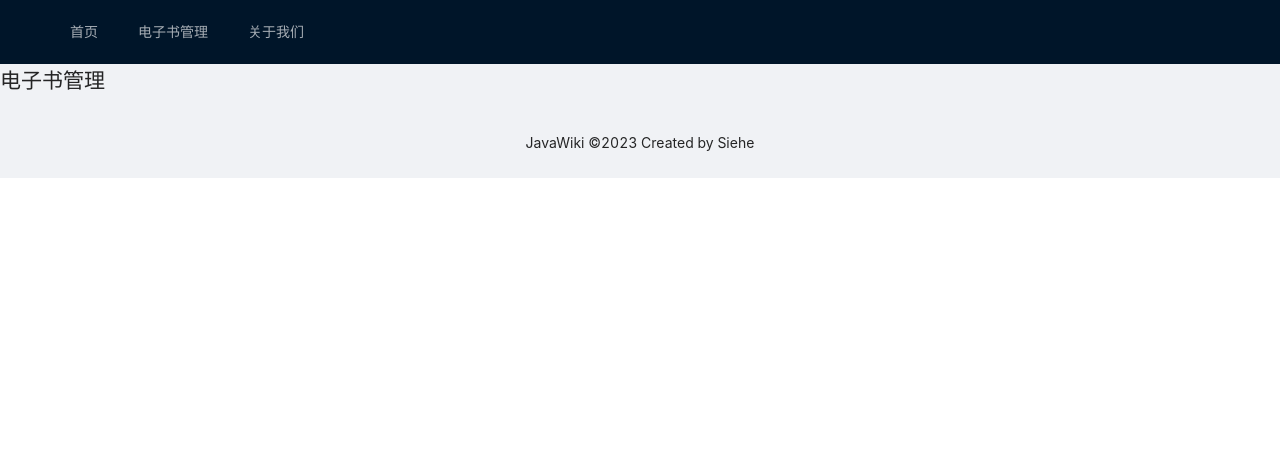
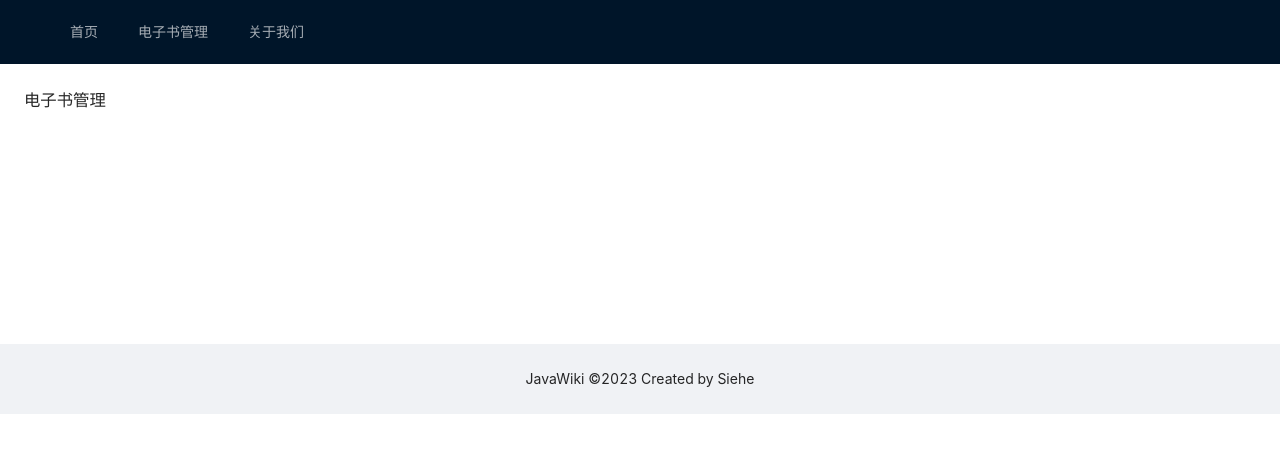
Before and after one commit to ErkundenSie/wiki, a Vue app in the folder web/: page /admin/ebook in a window 1280 px wide. Shown: the top 452 px of the page. Built offline with nearby package versions, Linux system fonts and the light colour scheme; no server answers.

Commit message:
6-3 修改电子书管理页面布局

```diff
--- a/web/src/views/admin/admin-ebook.vue
+++ b/web/src/views/admin/admin-ebook.vue
@@ -1,7 +1,14 @@
 <template>
-  <div class="about">
-      <h1>电子书管理</h1>
-  </div>
+
+    <a-layout>
+        <a-layout-content
+                :style="{ background: '#fff', padding: '24px', margin: 0, minHeight: '280px' }"
+        >
+                <div class="about">
+                    <h1>电子书管理</h1>
+                </div>
+        </a-layout-content>
+    </a-layout>
 </template>
 
 <script>
--- a/web/src/views/home.vue
+++ b/web/src/views/home.vue
@@ -1,6 +1,6 @@
 <template>
     <a-layout>
-        <a-layout-sider width="200" style="background: #fff">
+         <a-layout-sider width="200" style="background: #fff">
             <a-menu
                     mode="inline"
                     :style="{ height: '100%', borderRight: 0 }"
@@ -69,7 +69,6 @@
             </a-list>
 
         </a-layout-content>
-
     </a-layout>
 </template>
 
```
